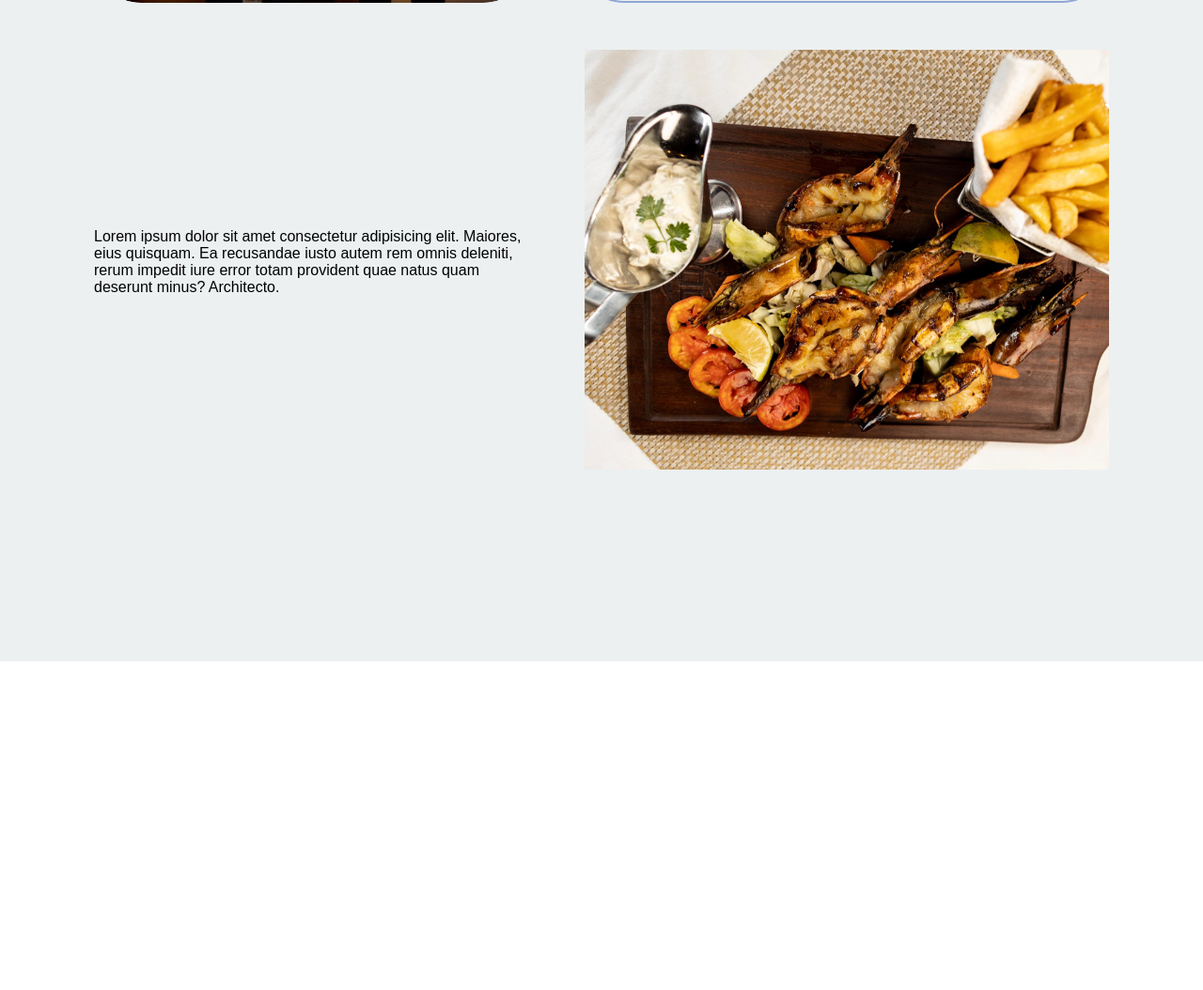
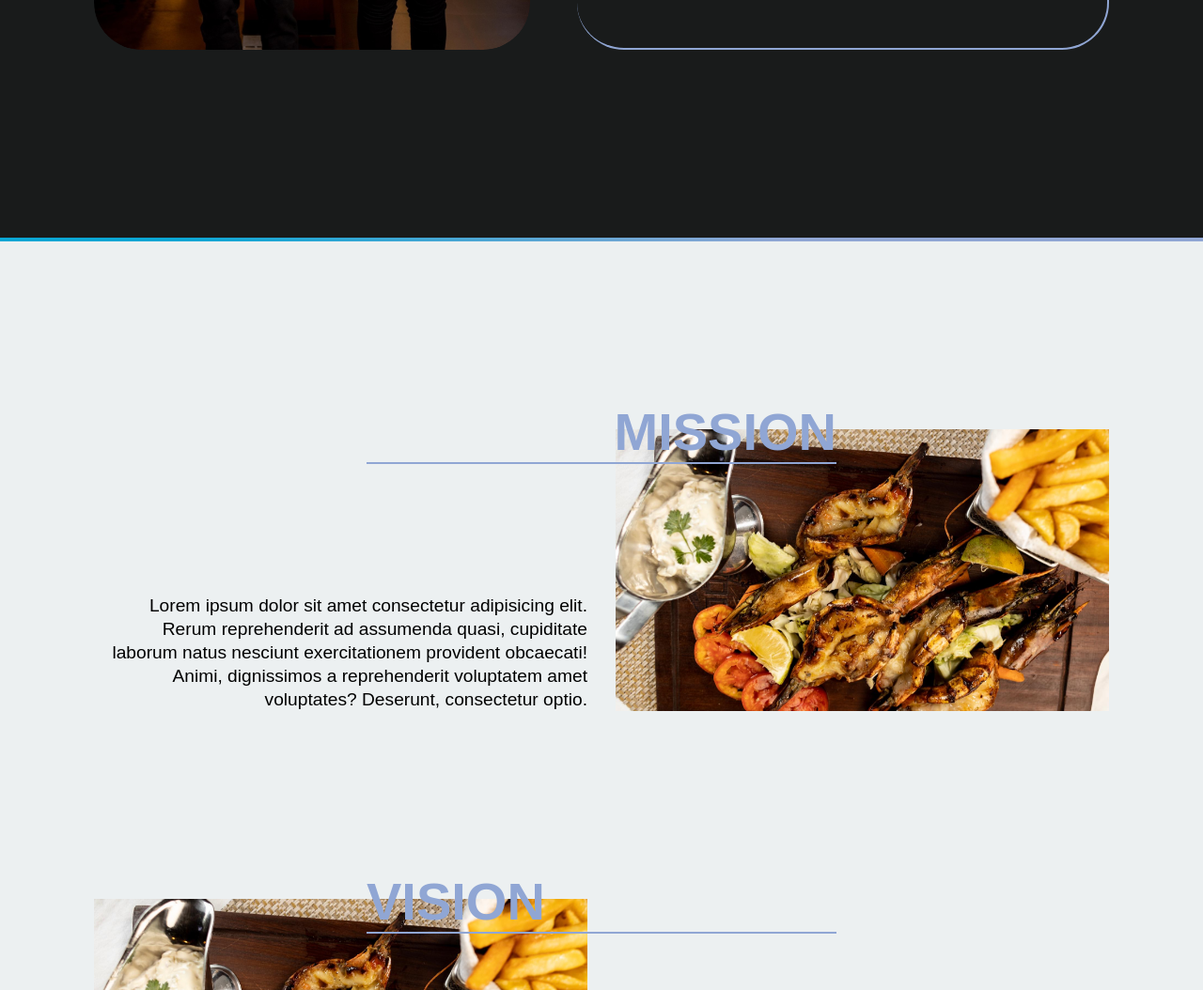
Before and after one commit to Soft-Gideon/TheHookLounge, a plain HTML site: page index.html in a window 1280 px wide. Shown: the part 1623-2677 px from the top of the page at 94% size. Before the commit the page ends 2327 px from the top, so only its background shows below. Drawn offline with Linux system fonts and the light colour scheme.

Commit message:
added visions section

```diff
--- a/index.html
+++ b/index.html
@@ -32,7 +32,8 @@
     <img src="images/5.jpg" alt="img" class="img-slide">
     <div class="content active">
       <h1>Welcome...<br><span></span></h1>
-      <p>Hey there! this is THEOOKSANGRILL. Thank you for earn
+      <p>
+        Hey there! This is THEHOOKSANGRILL. Thank you for embarking on this journey with us.
       </p>
       <p>Lorem ipsum dolor sit amet consectetur adipisicing elit. Unde deleniti quidem, praesentium quaerat sapiente est labore adipisci tempore. Illo eaque, hic tenetur dolore fugit autem esse doloribus asperiores est reprehenderit!</p>
       <a href="#">Read more</a>
@@ -85,11 +86,43 @@
         </p>
       </div>
     </div>
-    <div class="more-con">
-      <div class="bx">Lorem ipsum dolor sit amet consectetur adipisicing elit. Maiores, eius quisquam. Ea recusandae iusto autem rem omnis deleniti, rerum impedit iure error totam provident quae natus quam deserunt minus? Architecto.
+
+
+  </section>
+
+  <div class="divider"></div>
+
+  <section class="more-about">
+
+    <div class="more">
+      <div class="more-con">
+        <div class="text-con">
+          Lorem ipsum dolor sit amet consectetur adipisicing elit. Rerum reprehenderit ad assumenda quasi, cupiditate laborum natus nesciunt exercitationem provident obcaecati! Animi, dignissimos a reprehenderit voluptatem amet voluptates? Deserunt, consectetur optio.
+        </div>
+        <h1>MISSION</h1>
+        <div class="img-con">
+          <img src="images/e.jpg" alt="img">
+        </div>
       </div>
-      <div class="img-con">
-        <img src="images/e.jpg" alt="img">
+
+      <div class="reverse">
+        <div class="img-con">
+          <img src="images/e.jpg" alt="img">
+        </div>
+        <div class="text-con">
+          Lorem ipsum dolor sit amet consectetur adipisicing elit. Rerum reprehenderit ad assumenda quasi, cupiditate laborum natus nesciunt exercitationem provident obcaecati! Animi, dignissimos a reprehenderit voluptatem amet voluptates? Deserunt, consectetur optio.
+        </div>
+        <h1>VISION</h1>
+      </div>
+
+      <div class="more-con">
+        <div class="text-con">
+          Lorem ipsum dolor sit amet consectetur adipisicing elit. Rerum reprehenderit ad assumenda quasi, cupiditate laborum natus nesciunt exercitationem provident obcaecati! Animi, dignissimos a reprehenderit voluptatem amet voluptates? Deserunt, consectetur optio.
+        </div>
+        <h1>COREVALUES</h1>
+        <div class="img-con">
+          <img src="images/e.jpg" alt="img">
+        </div>
       </div>
     </div>
   </section>
--- a/main.js
+++ b/main.js
@@ -28,8 +28,7 @@ let index = 0;
       clearInterval(setIntervalId);
       index = i;
       sliderNav(index);
-      console.log(index);
-      interval();
+      // interval();
     });
   });
 
@@ -45,4 +44,4 @@ let index = 0;
 }
 
 // interval();
-window.onload = interval;
+// window.onload = interval;
--- a/styles/general.css
+++ b/styles/general.css
@@ -6,7 +6,7 @@
 }
 section {
   overflow: hidden;
-  padding: 150px 100px;
+  padding: 100px 100px;
 }
 
 body {
--- a/styles/style.css
+++ b/styles/style.css
@@ -53,9 +53,10 @@ header .navigation .navigation-items a:hover:before {
 }
 
 .home {
+  padding: 100px;
   position: relative;
   width: 100%;
-  min-height: 100dvh;
+  min-height: 100svh;
   display: flex;
   justify-content: center;
   flex-direction: column;
@@ -100,13 +101,14 @@ header .navigation .navigation-items a:hover:before {
 
 .home .content h1 span {
   font-size: 1.2em;
-  font-family: 'Courier New', Courier, monospace;
+  font-family: "Courier New", Courier, monospace;
   font-weight: 600;
   color: red;
 }
 
 .home .content p {
-  /* margin-bottom: 65px; */
+  line-height: 25px;
+  max-width: 800px;
 }
 
 .home .content a {
@@ -203,21 +205,22 @@ header .navigation .navigation-items a:hover:before {
   transition: clip-path 2s ease;
 }
 
-
 /* ---- about section ---- */
 .about {
-  background-color: rgb(236, 240, 241);
-  color: black
+  background-color: rgb(25, 27, 27);
+  color: rgb(206, 206, 206);
 }
 
 .about .about--con {
   display: flex;
   gap: 50px;
   justify-content: center;
+  padding: 100px 0;
 }
 .about .about--img {
   flex: 1;
   width: 100%;
+  max-height: 800px;
   border-radius: 50px;
   overflow: hidden;
   max-width: 800px;
@@ -238,22 +241,18 @@ header .navigation .navigation-items a:hover:before {
   align-items: center;
   justify-content: center;
   text-align: center;
-  font-size: 1em;
+  font-size: 1.2em;
   border: 2px solid var(--sc-color);
   border-radius: 50px;
   border-left: none;
   max-width: 800px;
 }
-.about .about--text h1{
-  font: 3.5em Arial;
+.about .about--text h1 {
+  font: 3em Arial;
   font-weight: bold;
   text-align: center;
-  margin-bottom: 40px;
-  background: linear-gradient(
-    45deg,
-    var(--bg-color) 15%,
-    var(--sc-color) 65%
-  );
+  margin-bottom: 30px;
+  background: linear-gradient(45deg, var(--bg-color) 15%, var(--sc-color) 65%);
   background-clip: text;
   color: transparent;
 }
@@ -261,41 +260,84 @@ header .navigation .navigation-items a:hover:before {
   line-height: 30px;
 }
 
+.divider {
+  background: linear-gradient(45deg, var(--bg-color) 15%, var(--sc-color) 65%);
+  padding: 2px;
+}
+
 /* more about us */
-.more-con {
-  padding: 50px 0;
+.more-about {
+  background-color: rgb(236, 240, 241);
+  color: black;
+}
+
+.reverse, .more-con {
+  padding: 100px 0;
   display: flex;
-  gap: 50px;
-  align-items: center;
-  /* border: 2px solid red; */
+  gap: 30px;
+  align-items: stretch;
   justify-content: center;
+  position: relative;
 }
-.more-con .bx {
-  max-width: 500px;
+.reverse h1,
+.more-con h1 {
+  width: 500px;
+  font-size: 3.5em;
+  color: var(--sc-color);
+  border-bottom: 2px solid var(--sc-color);
+  position: absolute;
+  top: 70px;
+  text-align: end;
+  text-transform: uppercase;
 }
+
+.reverse h1 {
+  text-align: start;
+}
+
+.reverse .text-con,
+.more-con .text-con {
+  flex: 1;
+  max-width: 800px;
+  line-height: 25px;
+  font-size: 1.2em;
+  display: flex;
+  align-items: end;
+}
+.more-con .text-con {
+  text-align: end;
+}
+.reverse .img-con,
 .more-con .img-con {
-  max-width: 800px
+  max-width: 800px;
+  height: 300px;
+  flex: 1;
 }
-.more-con img {
+.reverse .img-con img,
+.more-con .img-con img {
   width: 100%;
+  height: 100%;
+  object-fit: cover;
 }
-@media (min-width: 1281px) {
-.more-con {
-  gap: 150px;
-}
+
+
+
+/* @media (min-width: 1281px) {
   .more-about-us .con .img-con {
     max-width: 800px;
     min-width: 400px;
     flex: 1;
   }
-}
+} */
 
 @media (max-width: 1080px) {
   header {
     padding: 12px 20px;
   }
 
-  .home, .about, section {
+  .home,
+  .about,
+  section {
     padding: 100px 20px;
   }
 
@@ -358,7 +400,7 @@ header .navigation .navigation-items a:hover:before {
     padding: 50px 10px;
   }
 
-  .about .about--text h1{
+  .about .about--text h1 {
     margin-bottom: 20px;
   }
 }
@@ -392,5 +434,4 @@ header .navigation .navigation-items a:hover:before {
   .about {
     padding: 100px 50px;
   }
-
 }
```
